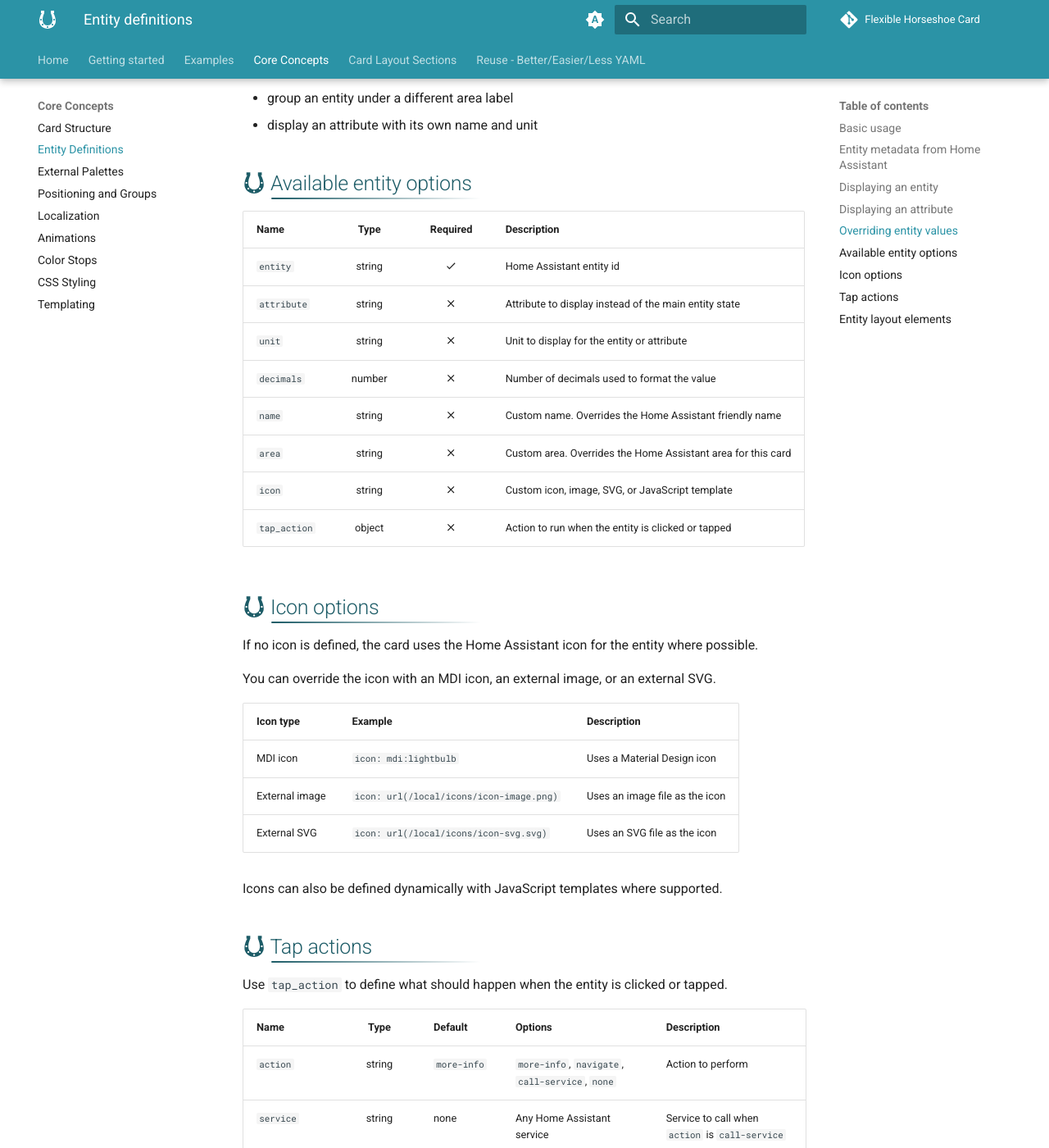
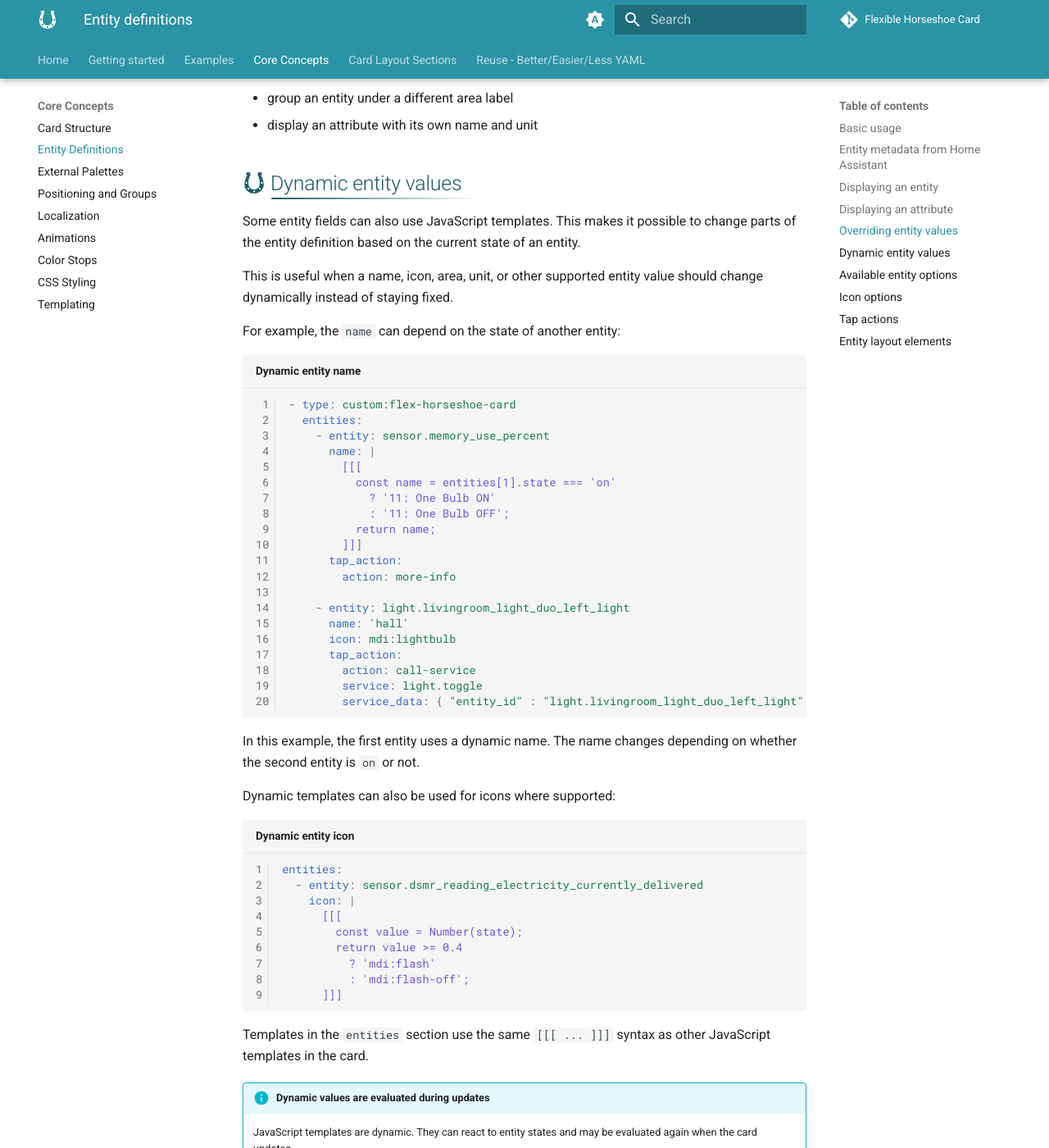
Before and after one commit to AmoebeLabs/flex-horseshoe-card, an MkDocs documentation site: the page built from docs/docs/core-concepts/entity-definitions.md, in a window 1280 px wide and 1400 px high, scrolled down 3491 px. Shown: the whole window at 82% size. Built offline with MkDocs 1.6.1 and Material for MkDocs 9.7.7, drawn with Linux system fonts in a browser that asks for light colours; comment, search, counter and statistics services are not loaded; some of the changed text lies outside the part shown.

Commit message:
Update entity definitions with templates

````diff
--- a/docs/docs/core-concepts/entity-definitions.md
+++ b/docs/docs/core-concepts/entity-definitions.md
@@ -1,12 +1,13 @@
 ---
 template: main.html
 title: Entity definitions
-description: Define Home Assistant entities, attributes, icons, units, precision, names, areas, and tap actions for the Flexible Horseshoe Card.
+description: Define Home Assistant entities, attributes, icons, units, precision, names, areas, tap actions, and dynamic entity values for the Flexible Horseshoe Card.
 tags:
   - Entities
   - Attributes
   - Icons
   - Actions
+  - Templates
 ---
 
 # Entity definitions
@@ -24,7 +25,7 @@ entities:
 
 The card will use the available Home Assistant metadata where possible. Depending on your Home Assistant language and locale settings, names, areas, states, numbers, and units are displayed using the configured localization.
 
-You can override these values when needed. For example, you can set a custom name, use a different icon, change the number of decimals, or display an attribute instead of the main entity state.
+You can override these values when needed. For example, you can set a custom name, use a different icon, change the number of decimals, display an attribute instead of the main entity state, or use a JavaScript template for dynamic entity values.
 
 ## :material-horseshoe: Basic usage
 
@@ -138,16 +139,72 @@ Common reasons to override values:
 - group an entity under a different area label
 - display an attribute with its own name and unit
 
+## :material-horseshoe: Dynamic entity values
+
+Some entity fields can also use JavaScript templates. This makes it possible to change parts of the entity definition based on the current state of an entity.
+
+This is useful when a name, icon, area, unit, or other supported entity value should change dynamically instead of staying fixed.
+
+For example, the `name` can depend on the state of another entity:
+
+```yaml title="Dynamic entity name" linenums="1"
+- type: custom:flex-horseshoe-card
+  entities:
+    - entity: sensor.memory_use_percent
+      name: |
+        [[[
+          const name = entities[1].state === 'on'
+            ? '11: One Bulb ON'
+            : '11: One Bulb OFF';
+          return name;
+        ]]]
+      tap_action:
+        action: more-info
+
+    - entity: light.livingroom_light_duo_left_light
+      name: 'hall'
+      icon: mdi:lightbulb
+      tap_action:
+        action: call-service
+        service: light.toggle
+        service_data: { "entity_id" : "light.livingroom_light_duo_left_light" }
+```
+
+In this example, the first entity uses a dynamic name. The name changes depending on whether the second entity is `on` or not.
+
+Dynamic templates can also be used for icons where supported:
+
+```yaml title="Dynamic entity icon" linenums="1"
+entities:
+  - entity: sensor.dsmr_reading_electricity_currently_delivered
+    icon: |
+      [[[
+        const value = Number(state);
+        return value >= 0.4
+          ? 'mdi:flash'
+          : 'mdi:flash-off';
+      ]]]
+```
+
+Templates in the `entities` section use the same `[[[ ... ]]]` syntax as other JavaScript templates in the card.
+
+!!! info "Dynamic values are evaluated during updates"
+    JavaScript templates are dynamic. They can react to entity states and may be evaluated again when the card updates.
+
+    This is different from static reuse features such as `same_as`, `calc()`, `constants`, and `ref()`, which are resolved during card setup.
+
+For more details about JavaScript templates, available variables, and reusable template variables, see the templating page.
+
 ## :material-horseshoe: Available entity options
 
 | Name | Type | Required | Description |
 | :--- | :---: | :------: | :---------- |
 | `entity` | string | :material-check: | Home Assistant entity id |
 | `attribute` | string | :material-close: | Attribute to display instead of the main entity state |
-| `unit` | string | :material-close: | Unit to display for the entity or attribute |
+| `unit` | string | :material-close: | Unit to display for the entity or attribute. Can use a JavaScript template where supported |
 | `decimals` | number | :material-close: | Number of decimals used to format the value |
-| `name` | string | :material-close: | Custom name. Overrides the Home Assistant friendly name |
-| `area` | string | :material-close: | Custom area. Overrides the Home Assistant area for this card |
+| `name` | string | :material-close: | Custom name. Overrides the Home Assistant friendly name. Can use a JavaScript template where supported |
+| `area` | string | :material-close: | Custom area. Overrides the Home Assistant area for this card. Can use a JavaScript template where supported |
 | `icon` | string | :material-close: | Custom icon, image, SVG, or JavaScript template |
 | `tap_action` | object | :material-close: | Action to run when the entity is clicked or tapped |
 
@@ -155,15 +212,14 @@ Common reasons to override values:
 
 If no icon is defined, the card uses the Home Assistant icon for the entity where possible.
 
-You can override the icon with an MDI icon, an external image, or an external SVG.
+You can override the icon with an MDI icon, an external image, an external SVG, or a JavaScript template.
 
 | Icon type | Example | Description |
 | :-------- | :------ | :---------- |
 | MDI icon | `icon: mdi:lightbulb` | Uses a Material Design icon |
 | External image | `icon: url(/local/icons/icon-image.png)` | Uses an image file as the icon |
 | External SVG | `icon: url(/local/icons/icon-svg.svg)` | Uses an SVG file as the icon |
-
-Icons can also be defined dynamically with JavaScript templates where supported.
+| JavaScript template | `icon: |` with `[[[ ... ]]]` | Returns the icon dynamically |
 
 ## :material-horseshoe: Tap actions
 
````
